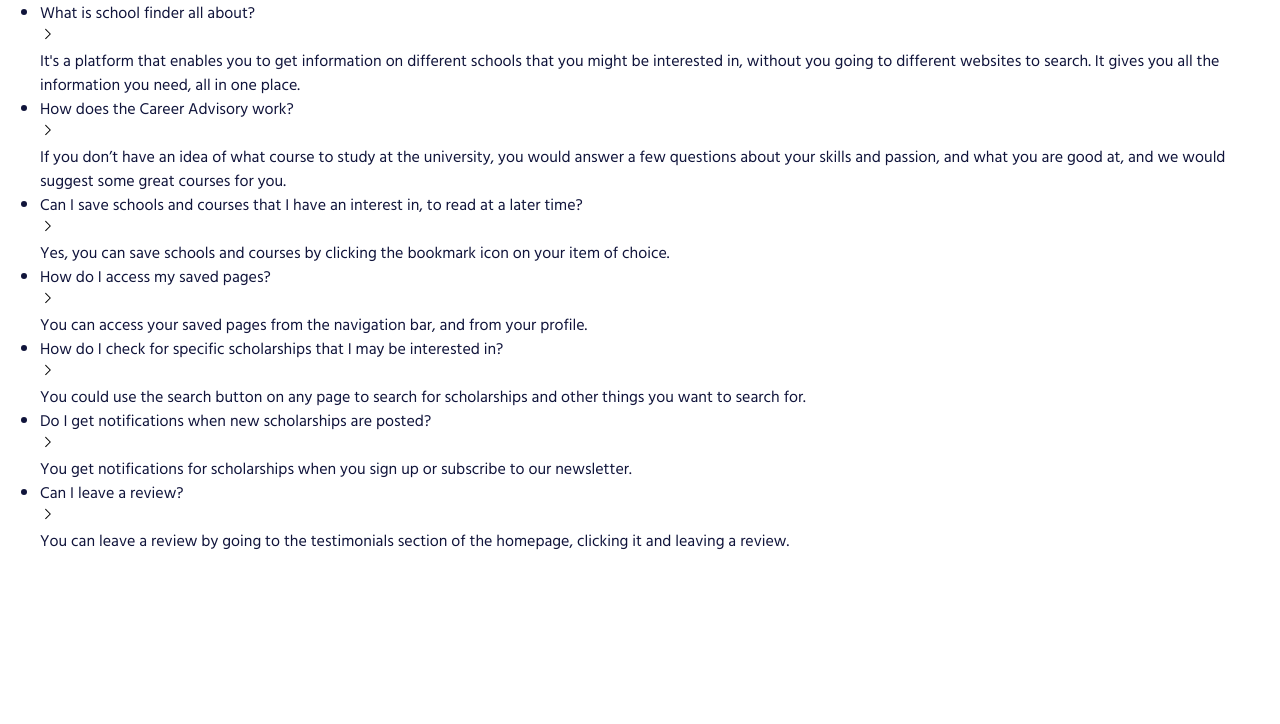
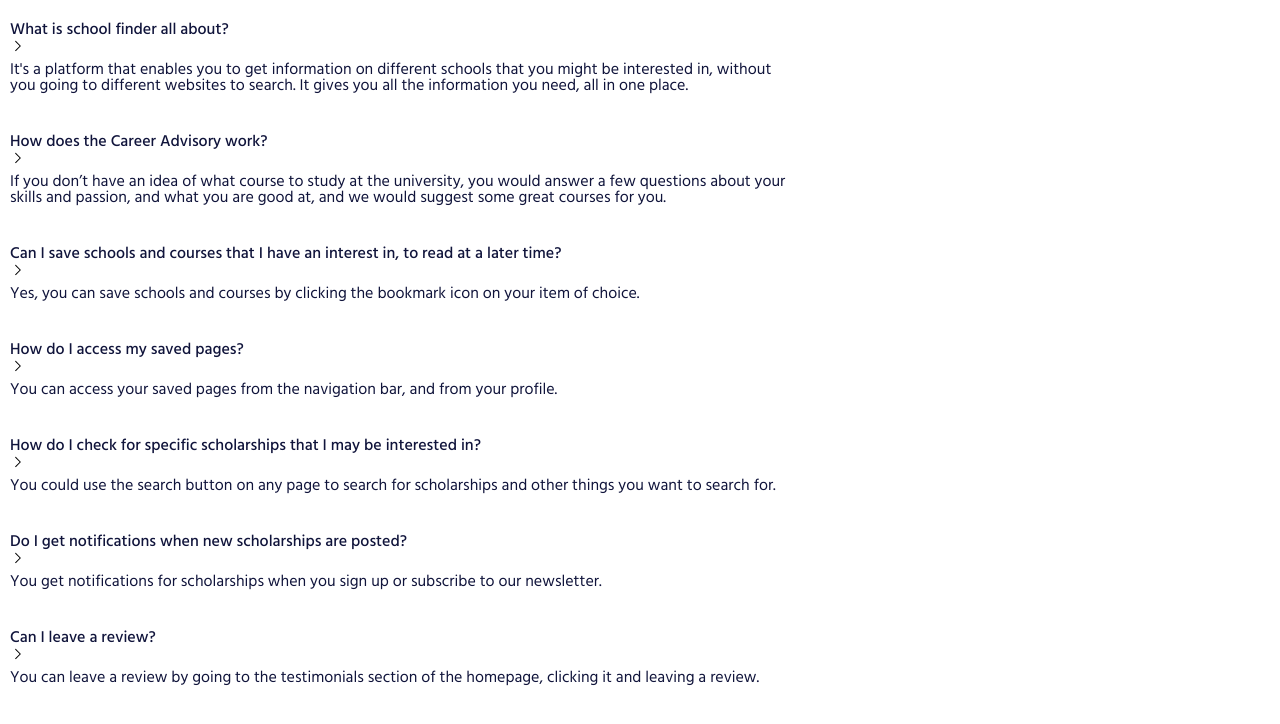
Before and after one commit to CDiala/school-finder, a React (Create React App) app in the folder client/: page / in a window 1280 px wide. Shown: the top 724 px of the page. Built offline with nearby package versions, Linux system fonts and the light colour scheme.

Commit message:
Added styles to the FAQ component.

```diff
--- a/client/src/components/shared/FAQ/FAQ.css
+++ b/client/src/components/shared/FAQ/FAQ.css
@@ -0,0 +1,21 @@
+.faq-container {
+  list-style: none;
+  max-width: 800px;
+  padding: 0;
+}
+
+.faq-item {
+  padding: 20px 10px;
+}
+
+.faq-question {
+  font-size: 16px;
+  font-weight: 500;
+  line-height: 16px;
+}
+
+.faq-answer {
+  font-size: 16px;
+  font-weight: 400;
+  line-height: 16px;
+}
```
